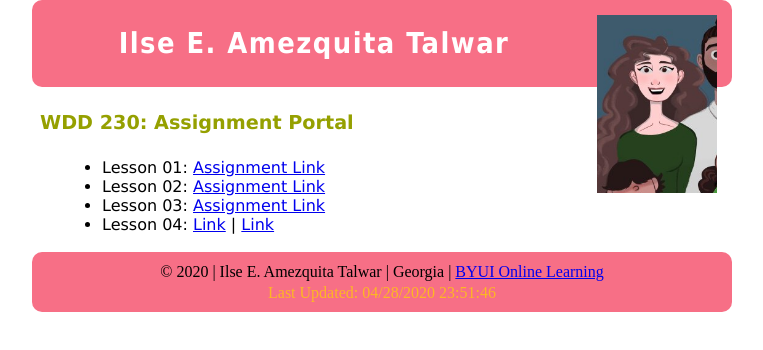
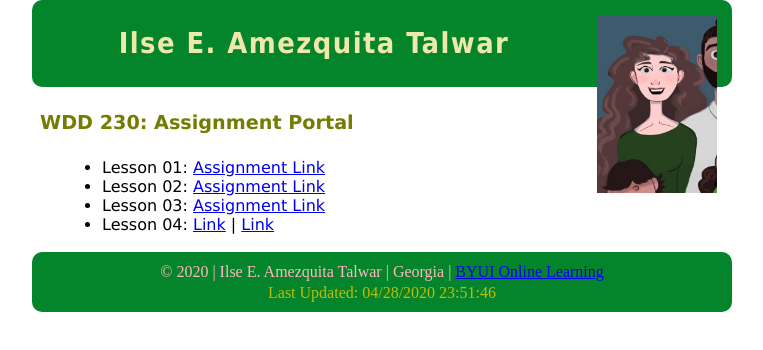
Before and after one commit to ilseea/ilseea.github.io, a plain HTML site: page index.html in a window 1280 px wide. Shown: the whole page, without its empty margins (258-1021 px from the left). Drawn offline with Linux system fonts and the light colour scheme.

Commit message:
wave edit 1

```diff
--- a/css/mystyle.css
+++ b/css/mystyle.css
@@ -1,19 +1,19 @@
 body{
-    background-color:white;
+    background-color: white;
     max-width: 700px;
     margin: 0 auto;
 }
 
 header{
     max-width: 800px;
-    background-color:rgb(247, 111, 134);
+    background-color:rgb(5, 133, 43);
     border-radius: 10px;
     margin: 0 auto;
     font-family: Tahoma, sans-serif;
     font-size: 0.9rem;
     letter-spacing: 0.1em;
     text-align: center;
-    color: rgb(255, 255, 255);
+    color: palegoldenrod;
     padding: 0.5em ;
 }
 
@@ -27,15 +27,17 @@ header img {
 
 main{
     font-family: Verdana, Geneva, Tahoma, sans-serif;
+
 }
 h2{
-    color: rgb(149, 160, 0);
+    color: rgb(116, 124, 1);
     font-size: 1.2rem;
     padding: .5rem;
 }
 footer{
     text-align: center;
-    background-color: rgb(247, 111, 134);
+    background-color: rgb(5, 133, 43);
+    color: lightpink;
     padding: 0.08em;
     border-radius: 10px;
     line-height: 5px ;
```
